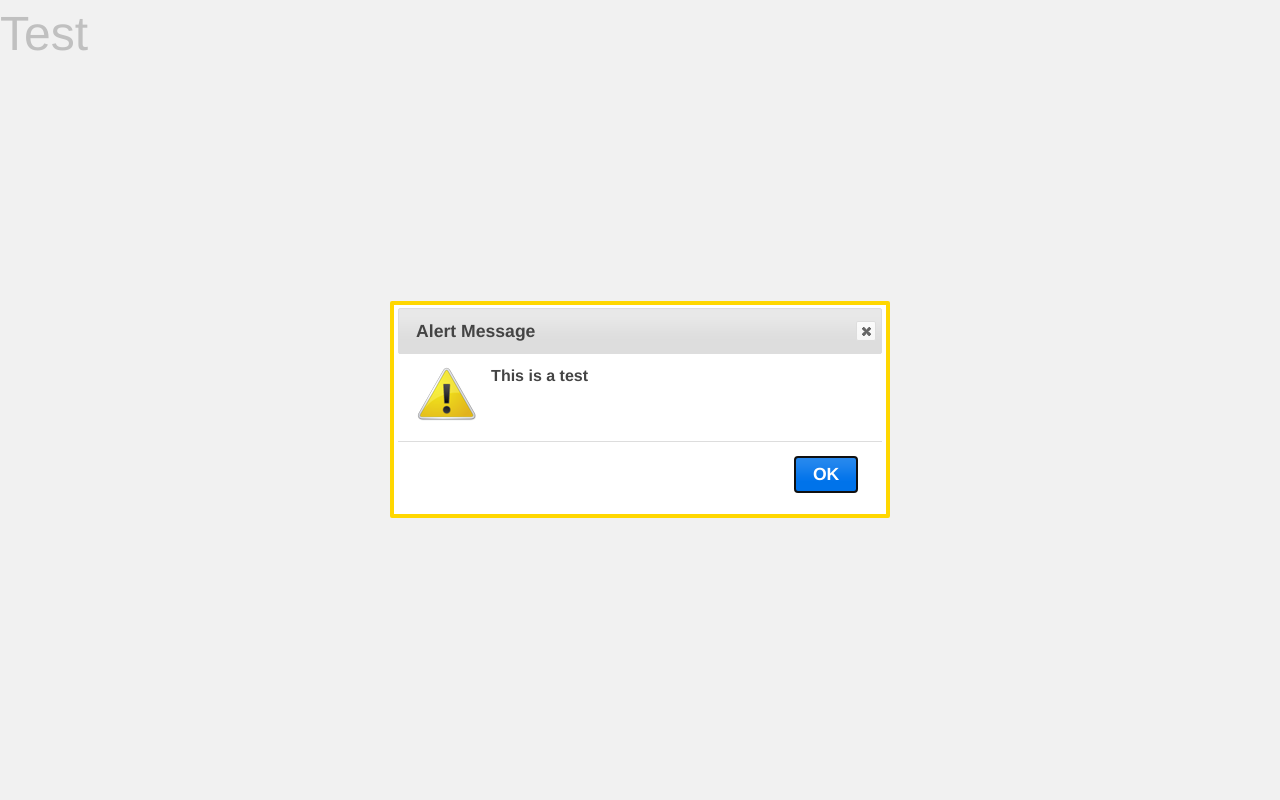
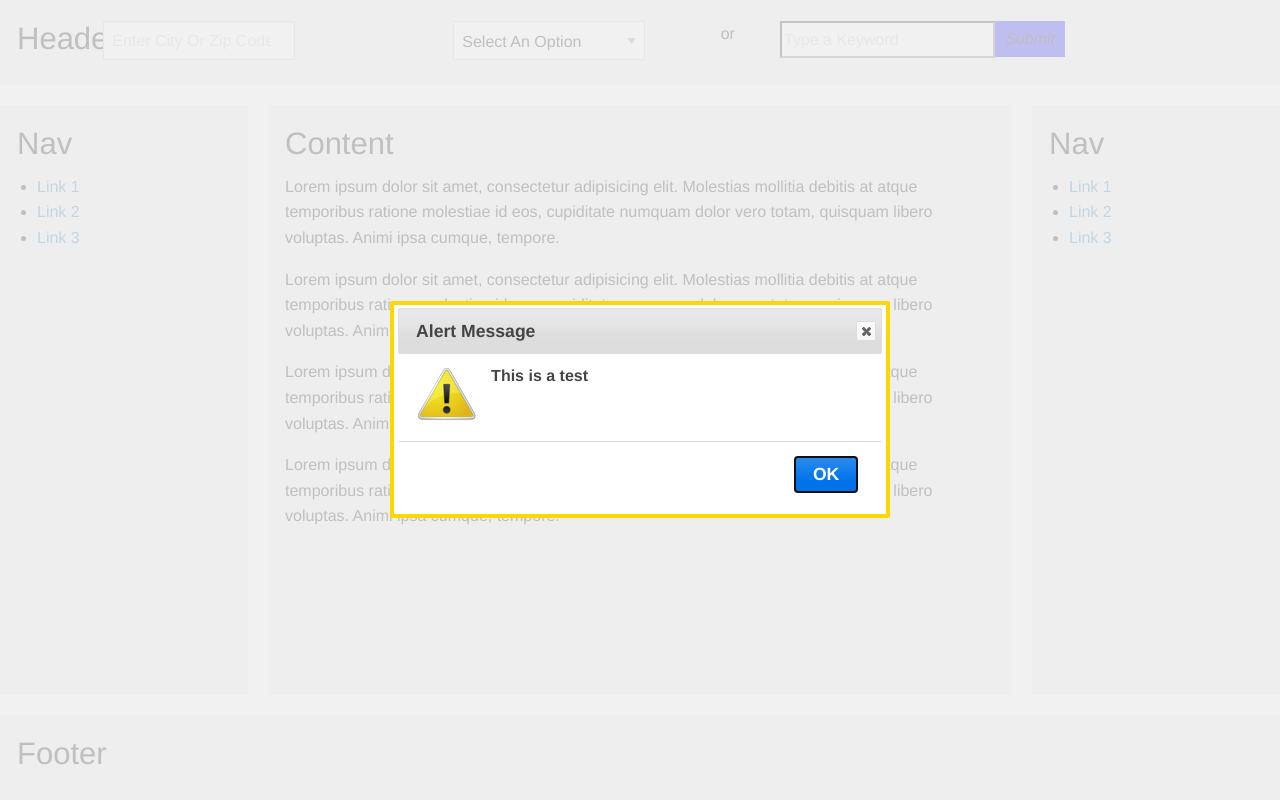
Before and after one commit to aseawright1/Interactive_Job_Search, a plain HTML site: page index.html in a window 1280 px wide. Drawn offline with nearby package versions, Linux system fonts and the light colour scheme.

Commit message:
created a sticky header with a very close outline for what our finished product should look like.

```diff
--- a/css/style.css
+++ b/css/style.css
@@ -0,0 +1,114 @@
+
+.holy-grail-grid {
+    display: -ms-grid;
+    display: grid;
+    -ms-grid-columns: 1fr 3fr 1fr;
+        grid-template-columns: 1fr 3fr 1fr;
+    -ms-grid-rows: 1fr 8fr 1fr;
+        grid-template-rows: 1fr 8fr 1fr;
+    grid-gap: 20px;
+    height: 100vh;
+  }
+
+  @media screen and (max-width: 60em) {
+    .holy-grail-grid {
+      -ms-grid-rows: 2fr 1fr 5fr 1fr;
+          grid-template-rows: 2fr 1fr 5fr 1fr;
+    }
+  }
+
+  .holy-grail-header,
+  .holy-grail-left,
+  .holy-grail-middle,
+  .holy-grail-right,
+  .holy-grail-footer {
+    padding: 1rem;
+    border: 1px solid #ededed;
+    background-color: #ededed;
+  }
+
+  .holy-grail-header {
+    grid-column: 1;
+        grid-column-start: 1;
+    grid-column-end: 4;
+    grid-row: 1;
+        grid-row-start: 1;
+        position: sticky;
+        top: 0;
+  }
+
+.headerBox {
+    width: 15%;
+    position: absolute;
+    right: 77%;
+    top: 20px;
+}
+
+#Dropper {
+    position: absolute;
+    left: 350px;
+    top: -0px;
+}
+
+.fa {
+  position: absolute;
+  right: -770px;
+  top: 0%;
+  background-color: blue;
+  color: black;
+  padding: 10px;
+}
+
+#or {
+  position: absolute;
+  right: -440px;
+  top: 0px;
+}
+
+.keyWord {
+   position: absolute;
+   right: -700px;
+   top: 0%;
+   background-color: white;
+   height: 37px;
+}
+
+  @media screen and (max-width: 60em) {
+    .holy-grail-left {
+      grid-row: 2;
+          grid-row-start: 2;
+      grid-column: 1;
+          grid-column-start: 1;
+      grid-column-end: 4;
+    }
+  }
+
+  @media screen and (max-width: 60em) {
+    .holy-grail-middle {
+      grid-row: 3;
+          grid-row-start: 3;
+      grid-column: 1;
+          grid-column-start: 1;
+      grid-column-end: 4;
+    }
+  }
+
+  @media screen and (max-width: 60em) {
+    .right-nav {
+      grid-row: 4;
+          grid-row-start: 4;
+      grid-column: 1;
+          grid-column-start: 1;
+      grid-column-end: 4;
+    }
+  }
+
+  .holy-grail-footer {
+    grid-column: 1;
+        grid-column-start: 1;
+    grid-column-end: 4;
+  }
+
+  body{
+      overflow: scroll;
+  }
--- a/index.html
+++ b/index.html
@@ -10,15 +10,6 @@
   <link rel="stylesheet" href="css/jquery-ui.min.css">
   <!-- Application Stylesheet -->
   <link rel="stylesheet" href="css/style.css">
-</head>
-<body>
-  <!-- HTML Content Goes HERE -->
-  <header data-sticky><title data-sticky="">CodeJobdd</title></header>
-  <h1>Test</h1>
-
-
-
-  <!-- reference Moment.js library -->
   <script src="https://cdnjs.cloudflare.com/ajax/libs/moment.js/2.18.1/moment.min.js"></script>
   <!-- jQuery library -->
   <script src="https://cdnjs.cloudflare.com/ajax/libs/jquery/3.3.1/jquery.min.js"></script>
@@ -27,6 +18,64 @@
   <script src="foundation-6.5.1/js/what-input.js"></script>
   <!-- jQueryUI library -->
   <script src="scripts/jquery-ui.min.js"></script>
+</head>
+<body>
+<div class="holy-grail-grid">
+    <div class="holy-grail-header">
+      <h3>Header</h3><div class="headerBox"><div class="input-group input-group-rounded">
+      <input class="input-group-field" type="search" placeholder="Enter City Or Zip Code">
+    </div>
+            <input class="keyWord" placeholder="Type a Keyword"></input>
+             <select id = "Dropper">
+               <option value = "1">Select An Option</option>
+               <option value = "2">Account Management</option>
+               <option value = "2">Business & Strategy</option>
+               <option value = "3">Creative & Design</option>
+               <option value = "4">Customer Service</option>
+               <option value = "3">Data Science</option>
+               <option value = "4">Editorial</option>
+               <option value = "2">Education</option>
+               <option value = "3">Engineering</option>
+               <option value = "4">Finance</option>
+             </select> <p id="or">or</p>
+             <button type="submit"><i class="fa fa-search">Submit</i></button>
+
+    </div></div>
+
+    <div class="holy-grail-left">
+      <h3>Nav</h3>
+      <ul>
+        <li><a href="#">Link 1</a></li>
+        <li><a href="#">Link 2</a></li>
+        <li><a href="#">Link 3</a></li>
+      </ul>
+    </div>
+
+    <div class="holy-grail-middle">
+      <h3>Content</h3>
+      <p>Lorem ipsum dolor sit amet, consectetur adipisicing elit. Molestias mollitia debitis at atque temporibus ratione molestiae id eos, cupiditate numquam dolor vero totam, quisquam libero voluptas. Animi ipsa cumque, tempore.</p>
+      <p>Lorem ipsum dolor sit amet, consectetur adipisicing elit. Molestias mollitia debitis at atque temporibus ratione molestiae id eos, cupiditate numquam dolor vero totam, quisquam libero voluptas. Animi ipsa cumque, tempore.</p>
+      <p>Lorem ipsum dolor sit amet, consectetur adipisicing elit. Molestias mollitia debitis at atque temporibus ratione molestiae id eos, cupiditate numquam dolor vero totam, quisquam libero voluptas. Animi ipsa cumque, tempore.</p>
+      <p>Lorem ipsum dolor sit amet, consectetur adipisicing elit. Molestias mollitia debitis at atque temporibus ratione molestiae id eos, cupiditate numquam dolor vero totam, quisquam libero voluptas. Animi ipsa cumque, tempore.</p>
+    </div>
+
+    <div class="holy-grail-right">
+      <h3>Nav</h3>
+      <ul>
+        <li><a href="#">Link 1</a></li>
+        <li><a href="#">Link 2</a></li>
+        <li><a href="#">Link 3</a></li>
+      </ul>
+    </div>
+
+    <div class="holy-grail-footer">
+      <h3>Footer</h3>
+    </div>
+
+  </div>
+
+
+  <!-- reference Moment.js library -->
   <!-- Application javascript library -->
   <script src="scripts/script.js"></script>
 </body>
--- a/scripts/script.js
+++ b/scripts/script.js
@@ -59,3 +59,17 @@ function callAPITest() {
 
 // callAPITest();
 alert_msg('Alert Message', 'This is a test', true, 1);
+
+
+$('#primary-menu').on(
+  'show.zf.dropdownmenu', function() {
+    var dropdown = $(this).find('.is-dropdown-submenu');
+    dropdown.css('display', 'none');
+    dropdown.fadeIn('slow');
+});
+$('#primary-menu').on(
+  'hide.zf.dropdownmenu', function() {
+    var dropdown = $(this).find('.is-dropdown-submenu');
+    dropdown.css('display', 'inherit');
+    dropdown.fadeOut('slow');
+});
```
